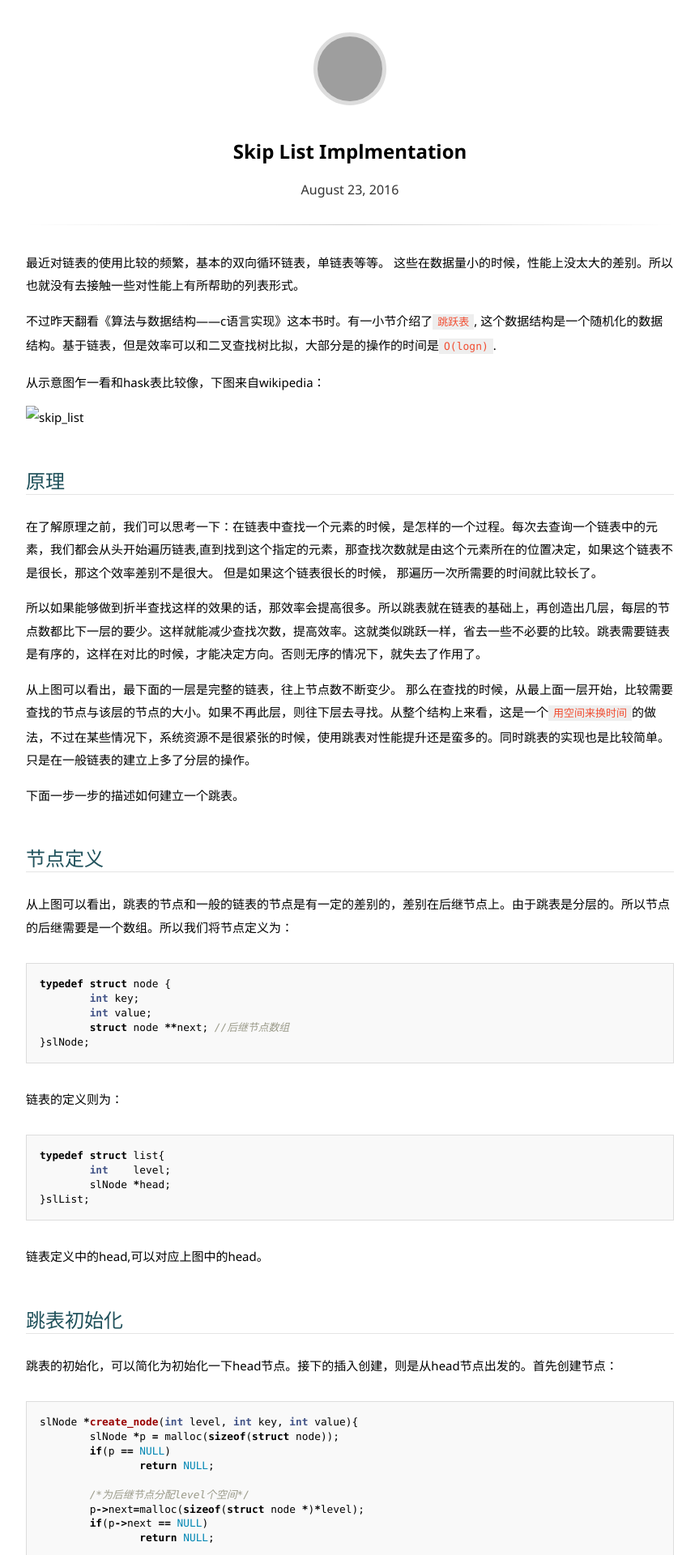
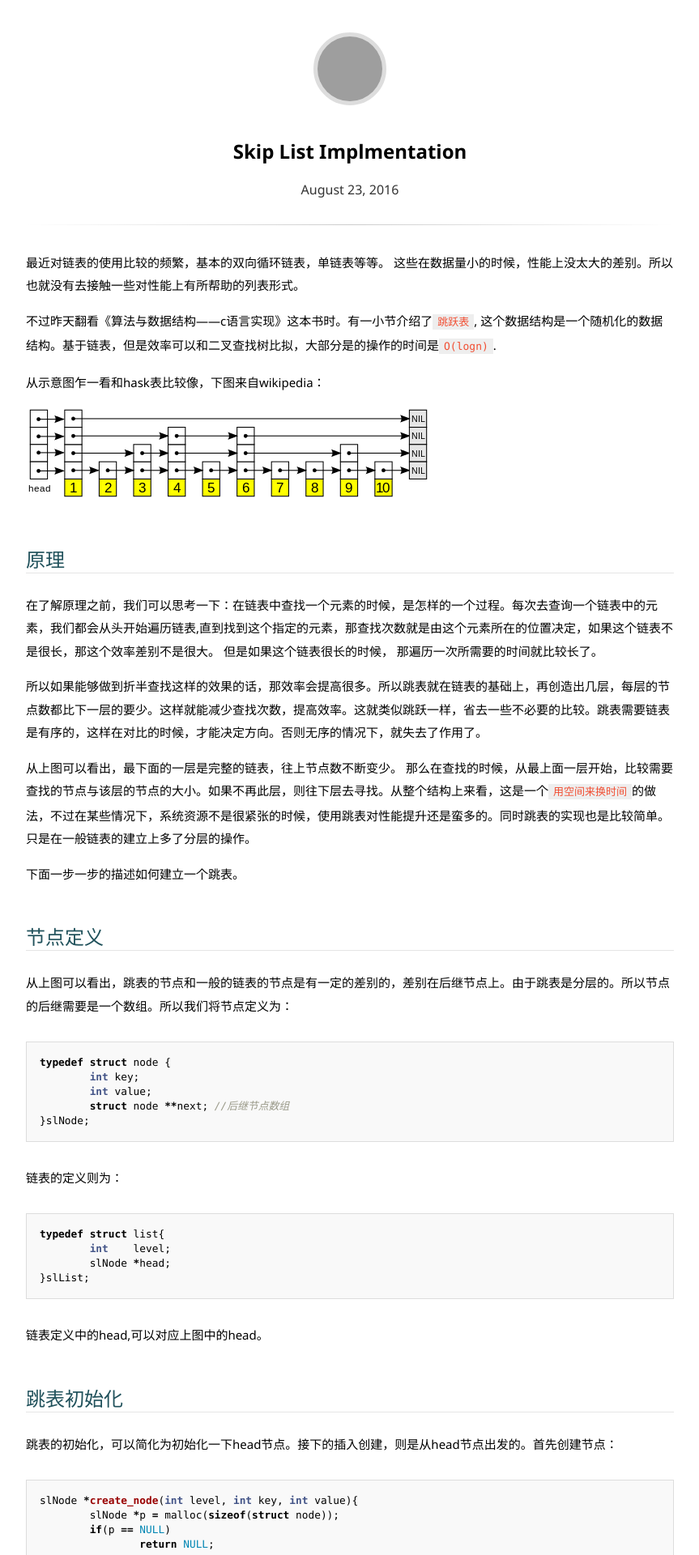
Before and after one commit to JesseEisen/JesseEisen.github.io, a Jekyll site: the page built from _posts/2016-08-23-skip-list.md, in a window 1280 px wide. Shown: the top 1920 px of the page at 81% size, without its empty margins (208-1071 px from the left). Built offline with Jekyll 4.4.1, drawn with Linux system fonts in a browser that asks for light colours; some web fonts are replaced; grey boxes are pictures that could not be loaded.

Commit message:
fix image show

```diff
--- a/_posts/2016-08-23-skip-list.md
+++ b/_posts/2016-08-23-skip-list.md
@@ -9,7 +9,7 @@ update: 2016-08-23 19:00
 
 从示意图乍一看和hask表比较像，下图来自wikipedia：
 
-![skip_list](image/skip_list.png)
+![skip_list](../image/skip_list.png)
 
 ## 原理
 
```
